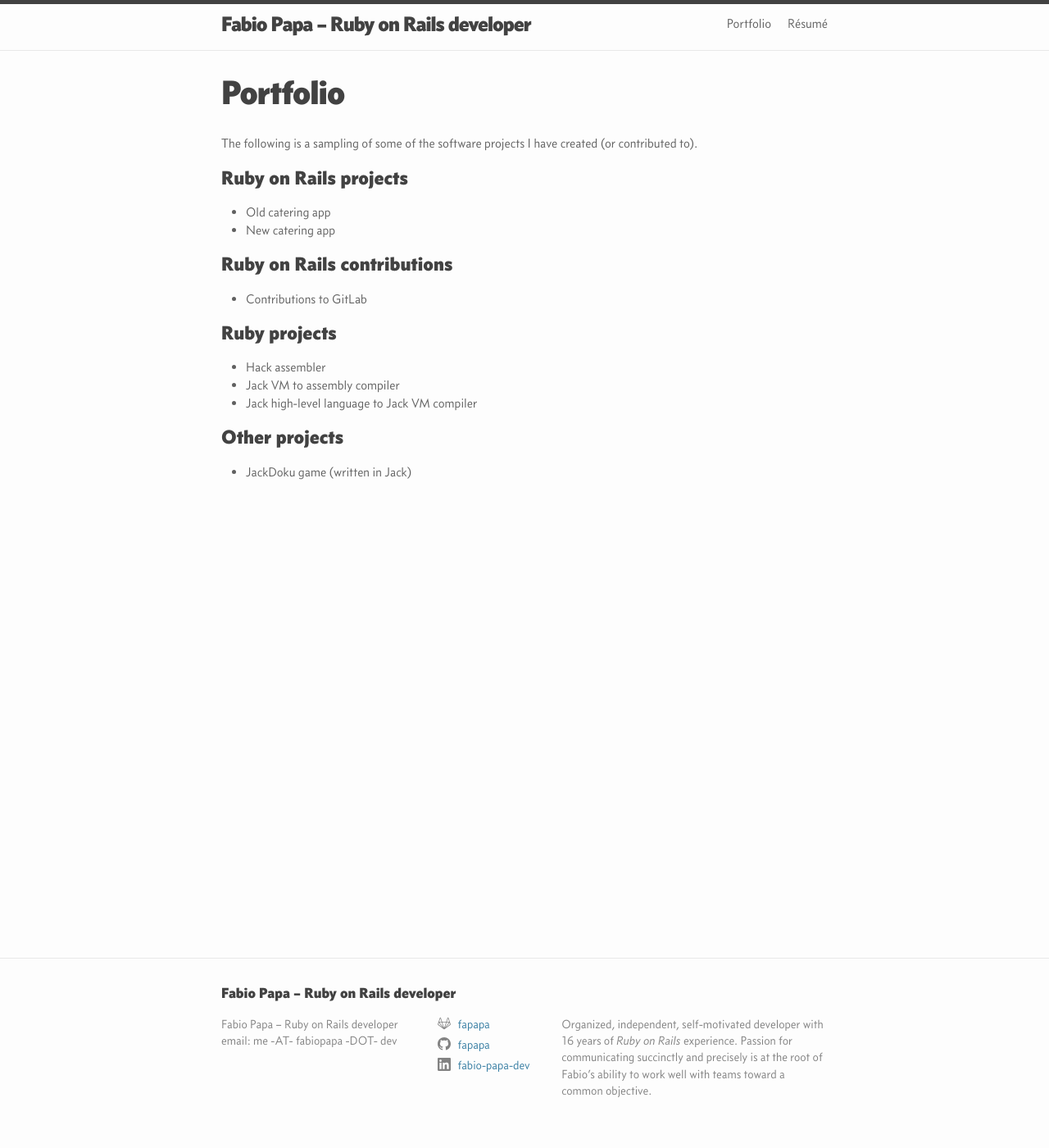
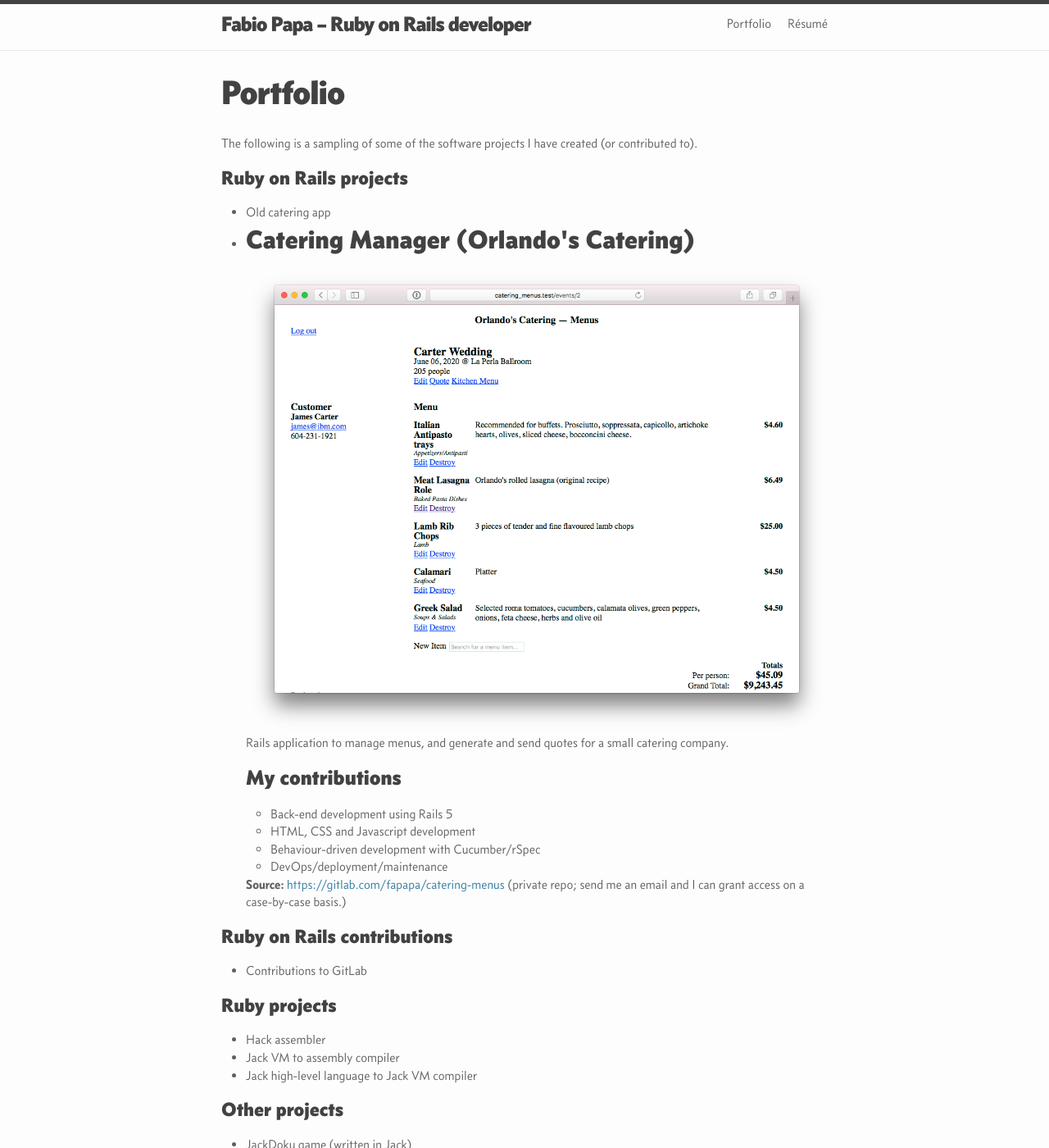
Before and after one commit to fapapa/fapapa.github.io, a Jekyll site: the page built from portfolio.md, in a window 1280 px wide and 1400 px high. Shown: the whole window at 82% size. Built offline with Jekyll 4.4.1, drawn with Linux system fonts in a browser that asks for light colours.

Commit message:
Add Catering Manager project to portfolio

```diff
--- a/portfolio.md
+++ b/portfolio.md
@@ -3,11 +3,33 @@ layout: page
 title: Portfolio
 permalink: /portfolio/
 ---
-The following is a sampling of some of the software projects I have created (or contributed to).
+The following is a sampling of some of the software projects I have created (or
+contributed to).
 
 # Ruby on Rails projects
-* Old catering app
-* New catering app
+<ul>
+<li>Old catering app</li>
+<li>
+<h2 class="project">Catering Manager (Orlando's Catering)</h2>
+<img alt="Catering Manager app screenshot" src="/assets/catering_manager-screenshot.png"/>
+<p class="description">
+  Rails application to manage menus, and generate and send quotes for a small
+  catering company.
+</p>
+<h3>My contributions</h3>
+<ul>
+	<li>Back-end development using Rails 5</li>
+	<li>HTML, CSS and Javascript development</li>
+	<li>Behaviour-driven development with Cucumber/rSpec</li>
+	<li>DevOps/deployment/maintenance</li>
+</ul>
+<p class="source">
+  <strong>Source:</strong> <a href="https://gitlab.com/fapapa/catering-menus">
+  https://gitlab.com/fapapa/catering-menus </a> (private repo; send me an email
+  and I can grant access on a case-by-case basis.)
+</p>
+</li>
+</ul>
 
 # Ruby on Rails contributions
 * Contributions to GitLab
```
Also changed, not shown: assets/catering_manager-screenshot.png (added).
